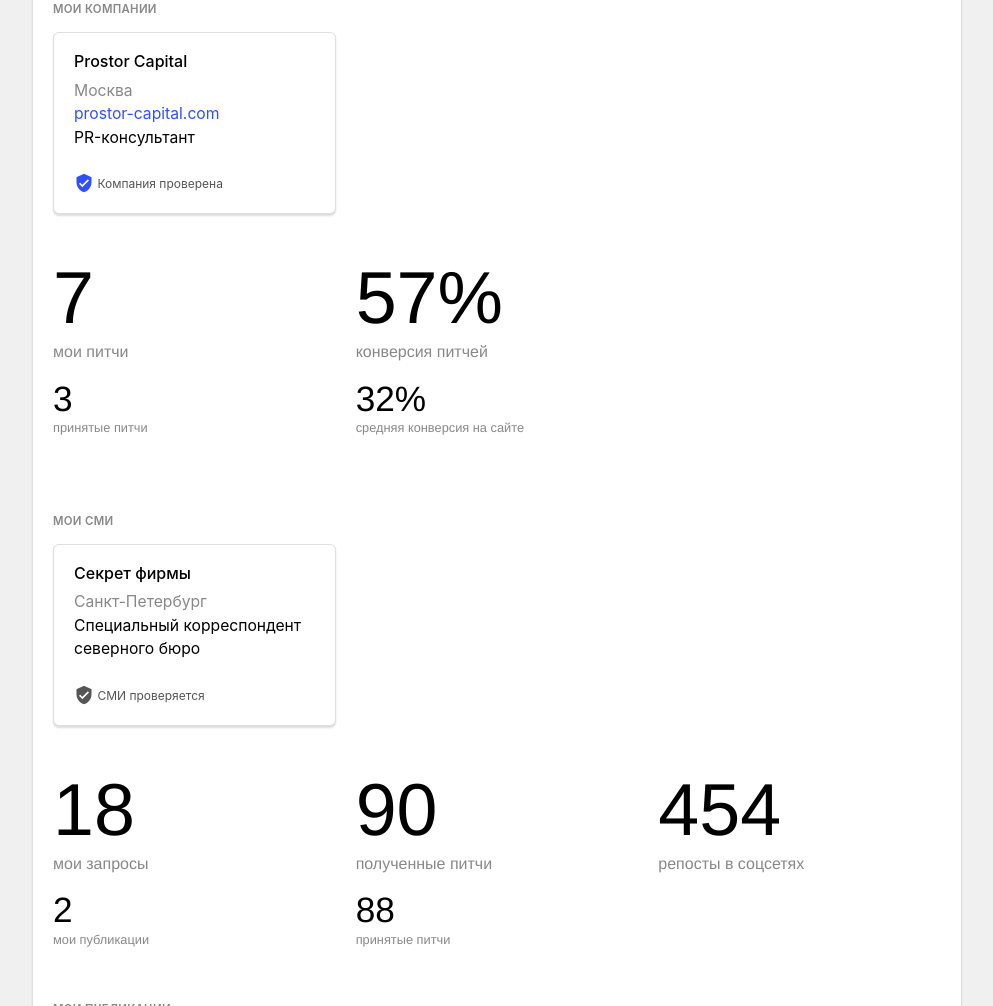
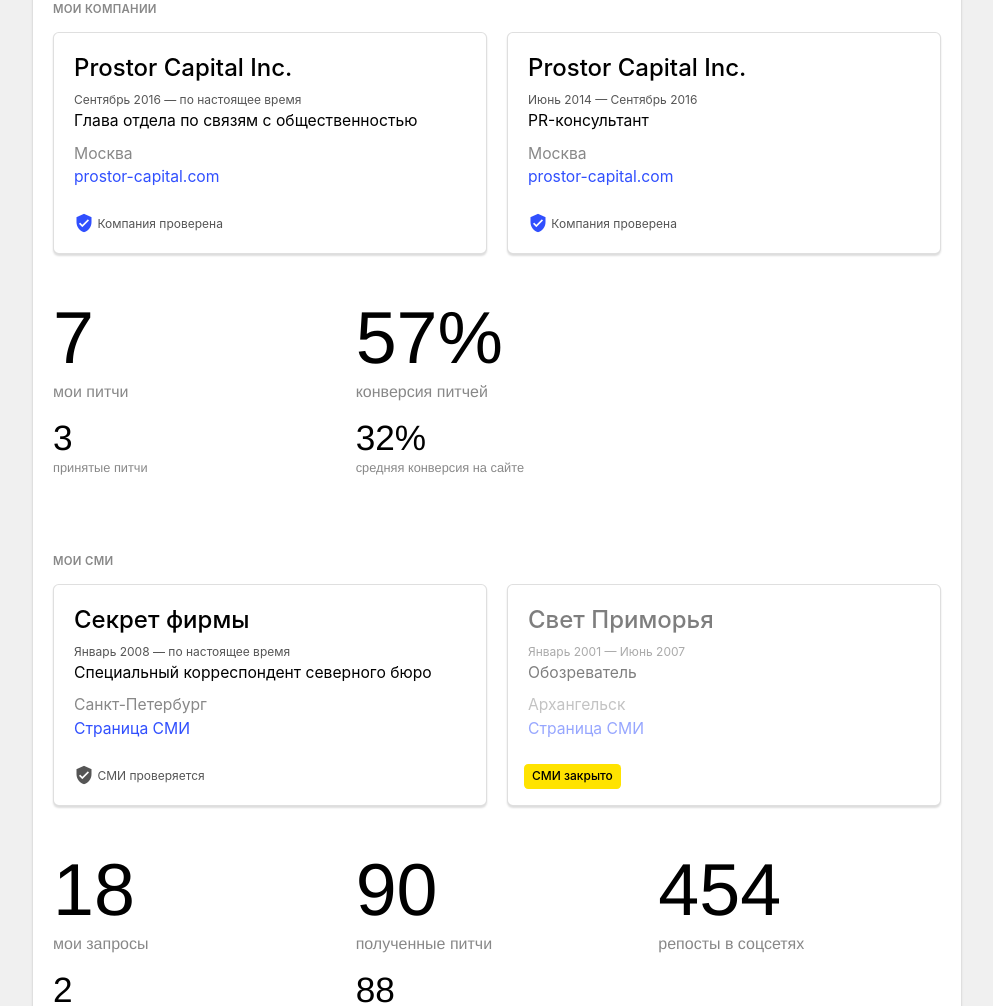
Before and after one commit to PhantomDC/pf2, a website: page profile.html in a window 1280 px wide. Shown: the part 627-1633 px from the top of the page, without its empty margins (238-1231 px from the left). Drawn offline with Linux system fonts and the light colour scheme.

Commit message:
company and media cards updated, added working period + closed media

```diff
--- a/profile.html
+++ b/profile.html
@@ -284,16 +284,38 @@
                         <!-- My companies -->
                         <div class="card-block">
 
-                            <h5 class="tag-upper mt-2 mb-1">Мои компании</h5>
+                            <h5 class="tag-upper mt-2 mb-0">Мои компании</h5>
 
                             <div class="row">
 
-                                <div class="col-sm-4">
+                                <div class="col-sm-6 mt-1">
                                     <div class="card card-block mb-0">
-                                        <h6>Prostor Capital</h6>
-                                        <div class="text-muted">Москва</div>
+                                        <h4>Prostor Capital Inc.</h4>
+
+                                        <div class="font-xs text-gray">Сентябрь 2016 — по настоящее время</div>
+                                        <div>Глава отдела по связям с общественностью</div>
+
+                                        <div class="text-muted mt-half">Москва</div>
                                         <a href="http://google.com" target="_blank">prostor-capital.com</a>
+
+                                        <div class="font-xs text-gray mt-2"><i
+                                                class="material-icons font-lg text-primary">verified_user
+                                        </i>
+                                            Компания проверена
+                                        </div>
+                                    </div>
+                                </div>
+
+                                <div class="col-sm-6 mt-1">
+                                    <div class="card card-block mb-0">
+                                        <h4>Prostor Capital Inc.</h4>
+
+                                        <div class="font-xs text-gray">Июнь 2014 — Сентябрь 2016</div>
                                         <div>PR-консультант</div>
+
+                                        <div class="text-muted mt-half">Москва</div>
+                                        <a href="http://google.com" target="_blank">prostor-capital.com</a>
+
                                         <div class="font-xs text-gray mt-2"><i
                                                 class="material-icons font-lg text-primary">verified_user
                                         </i>
@@ -352,15 +374,45 @@
                         <!-- My companies -->
                         <div class="card-block">
 
-                            <h5 class="tag-upper mt-2 mb-1">Мои СМИ</h5>
+                            <h5 class="tag-upper mt-2 mb-0">Мои СМИ</h5>
+
+
+
 
                             <div class="row">
 
-                                <div class="col-sm-4">
+                                <div class="col-sm-6 mt-1">
                                     <div class="card card-block mb-0">
-                                        <h6>Секрет фирмы</h6>
-                                        <div class="text-muted">Санкт-Петербург</div>
+                                        <h4>Секрет фирмы</h4>
+
+                                        <div class="font-xs text-gray">Январь 2008 — по настоящее время</div>
                                         <div>Специальный корреспондент северного бюро</div>
+
+                                        <div class="text-muted mt-half">Санкт-Петербург</div>
+                                        <a href="./media.html" target="_blank">Страница СМИ</a>
+
+
+
+                                        <div class="font-xs text-gray mt-2"><i
+                                                class="material-icons font-lg">verified_user
+                                        </i>
+                                            СМИ проверяется
+                                        </div>
+                                    </div>
+                                </div>
+
+                                <div class="col-sm-6 mt-1">
+                                    <div class="card card-block mb-0 media-closed">
+                                        <h4>Свет Приморья</h4>
+
+                                        <div class="font-xs text-gray">Январь 2001 — Июнь 2007</div>
+                                        <div>Обозреватель</div>
+
+                                        <div class="text-muted mt-half">Архангельск</div>
+                                        <a href="./media-closed.html" target="_blank">Страница СМИ</a>
+
+
+
                                         <div class="font-xs text-gray mt-2"><i
                                                 class="material-icons font-lg">verified_user
                                         </i>
--- a/scss/_modules.scss
+++ b/scss/_modules.scss
@@ -402,7 +402,6 @@
     }
 }
 
-
 // Select
 
 .select-custom-2 {
@@ -561,6 +560,60 @@
 
 [class*="card-outline-"] {
     box-shadow: none;
+}
+
+.card.media-closed {
+    h4, p, div, i, a {
+        opacity: 0.5;
+    }
+    div:last-child {
+        visibility: hidden;
+    }
+    &:after {
+        content: "СМИ закрыто";
+        position: absolute;
+        left: 1rem;
+        bottom: 1rem;
+
+        background-color: $brand-warning;
+        padding: .2rem .5rem;
+        border-radius: $border-radius;
+        font-size: $font-size-xs;
+        font-weight: 500;
+    }
+}
+
+.card.company-closed {
+    @extend .media-closed;
+    &:after {
+        content: "Компания закрыта";
+    }
+
+}
+
+.card.media-closed-page {
+
+    &:after {
+        content: "СМИ закрыто";
+        position: absolute;
+        right: 1rem;
+        top: 1rem;
+
+        background-color: $brand-warning;
+        padding: .2rem .5rem;
+        border-radius: $border-radius;
+        font-size: $font-size-xs;
+        font-weight: 500;
+    }
+
+    .card-block {
+        opacity: 0.7;
+    }
+
+    .card-footer {
+        display: none;
+    }
+
 }
 
 // Sidebar
```
Also changed, not shown: profile-my.html (+11 -7 lines), css/app.css.
